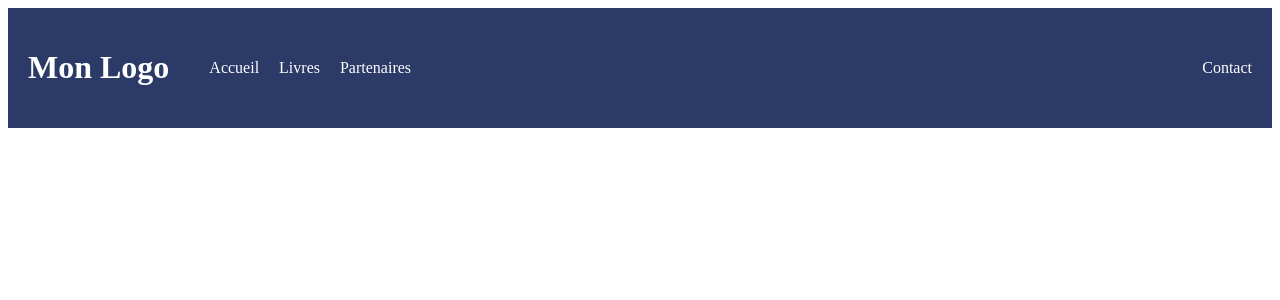
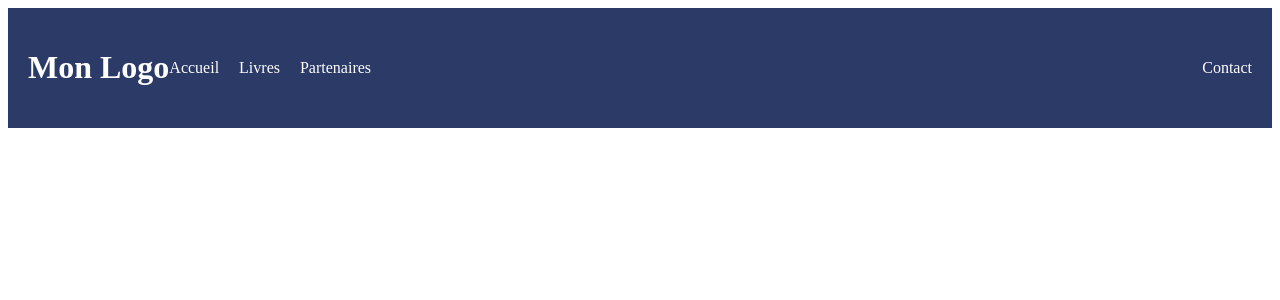
Before and after one commit to Sofiane-Zeroual/Sciroto, a PHP site: a page that, after the commit, uses exercice CSS partie 2/exercice 1 flexbox.html in a window 1280 px wide. Shown: the top 300 px of the page. Run offline with PHP 8.4, Linux system fonts and the light colour scheme.

Commit message:
CSS partie 2

```diff
--- a/flexbox.css
+++ b/exercice CSS partie 2/flexbox.css
@@ -15,7 +15,7 @@ nav {
     display: flex;
     gap: 20px;
     flex: 1;
-    margin-left: 40px;
+    margin-left: auto;
 }
 
 nav a {
```
Also changed, not shown: exercice CSS partie 2/exercice 1 flexbox.html (renamed from exercice 1 flexbox.html).
